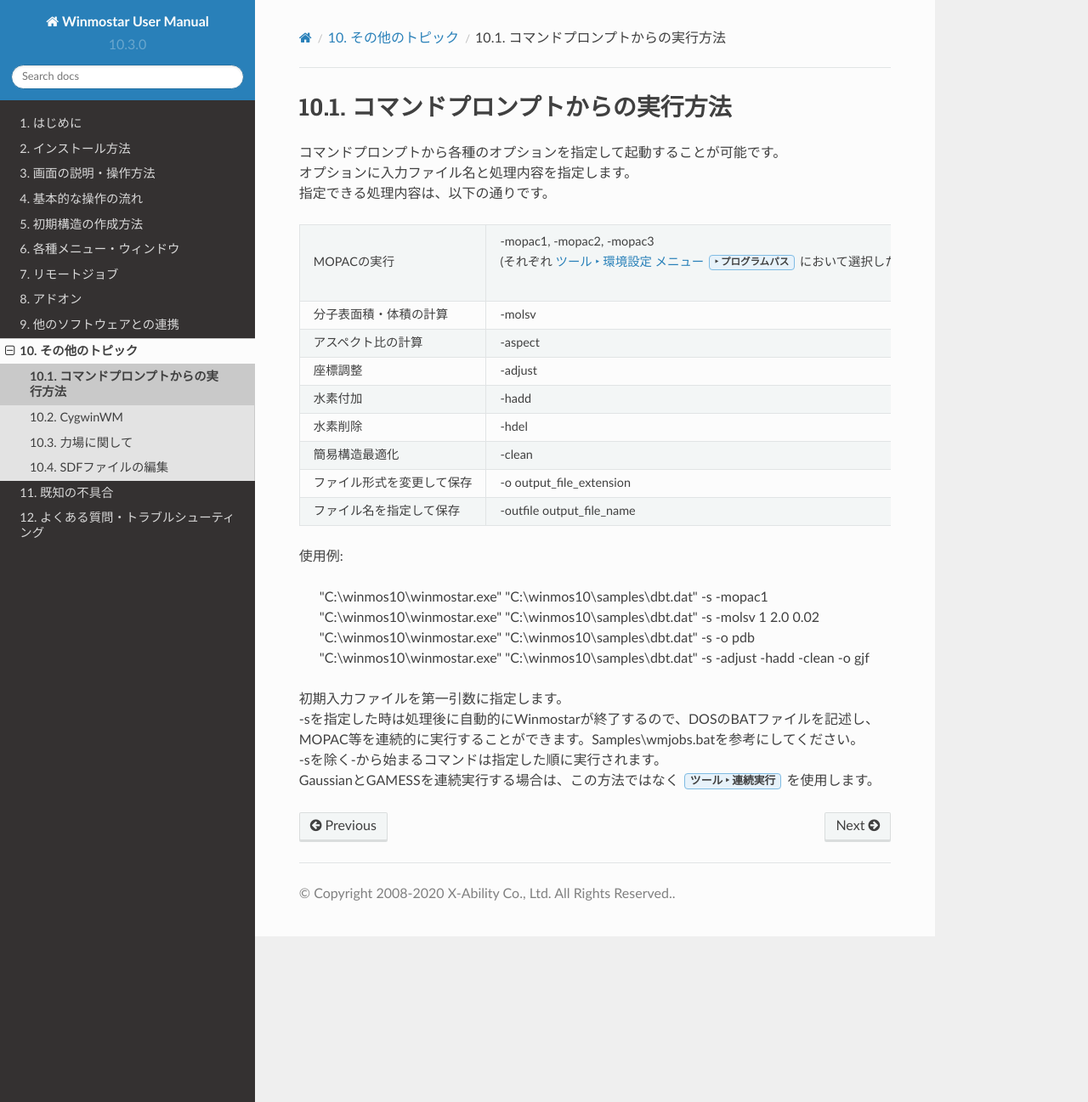
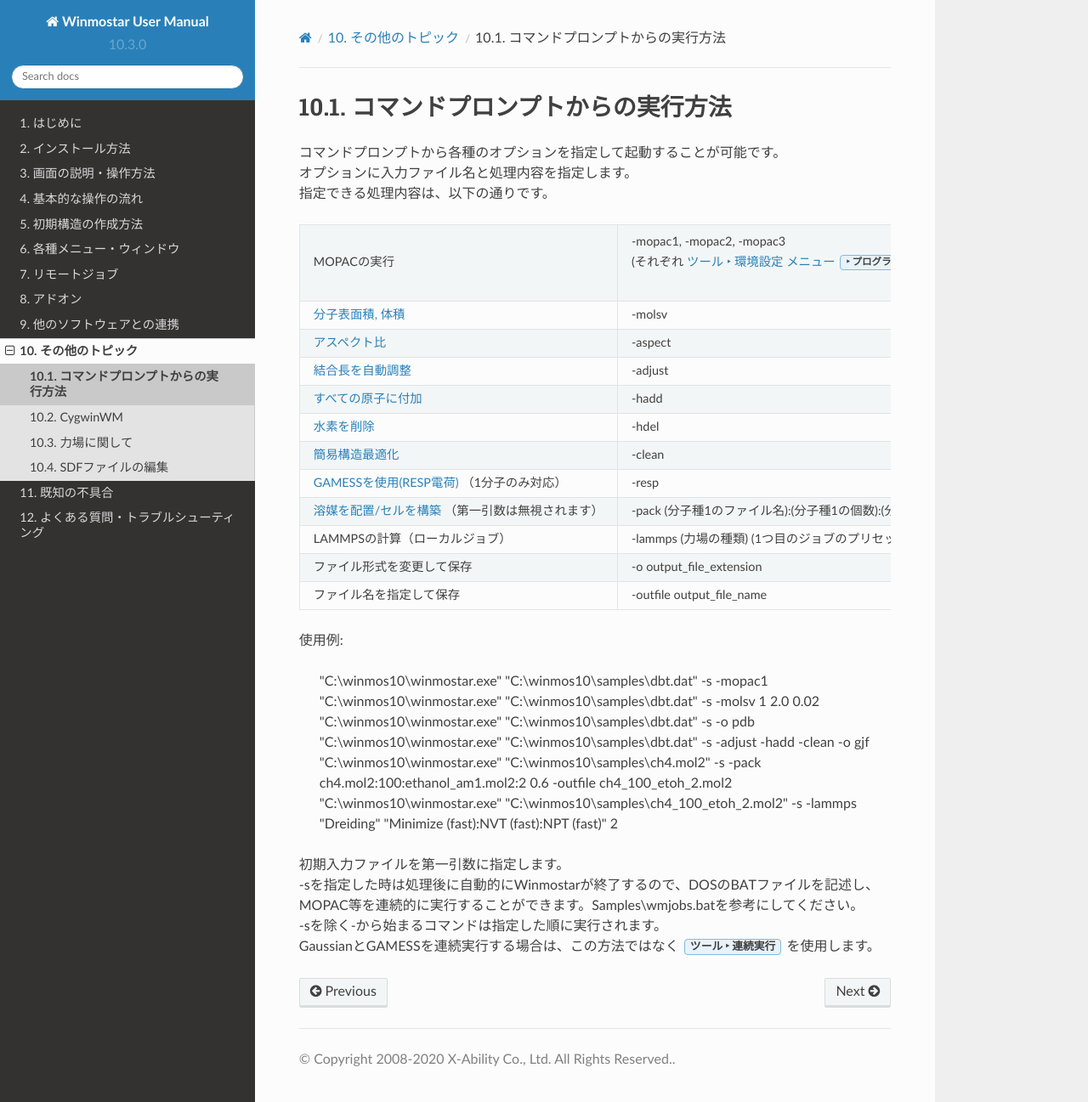
Before and after one commit to X-Ability/winmostar_doc, a Sphinx documentation site: the page built from source/advanced/commandline.rst, in a window 1280 px wide and 1297 px high. Shown: the whole window at 85% size. Built offline with Sphinx 7.4.7 and the Read the Docs theme 2.0.0, drawn with Linux system fonts in a browser that asks for light colours; formulas are drawn with MathJax 3.

```diff
--- a/source/advanced/commandline.rst
+++ b/source/advanced/commandline.rst
@@ -12,18 +12,24 @@
    * - MOPACの実行
      - | -mopac1, -mopac2, -mopac3
        | (それぞれ :ref:`preferences_top` :menuselection:`--> プログラムパス` において選択した3種のMOPACバイナリに対応)
-   * - 分子表面積・体積の計算
+   * - :ref:`tools_molesurf`
      - -molsv
-   * - アスペクト比の計算
+   * - :ref:`tools_aspect`
      - -aspect
-   * - 座標調整
+   * - :ref:`edit_auto_bondlength`
      - -adjust
-   * - 水素付加
+   * - :ref:`edit_addh_all`
      - -hadd
-   * - 水素削除
+   * - :ref:`edit_delh`
      - -hdel
-   * - 簡易構造最適化
+   * - :ref:`edit_clean`
      - -clean
+   * - :ref:`md_charge_resp` （1分子のみ対応）
+     - -resp
+   * - :ref:`md_solvate_buildcell` （第一引数は無視されます）
+     - -pack (分子種1のファイル名):(分子種1の個数):(分子種2のファイル名):(分子種2の個数)(以降、同様に列挙) (密度[g/cm^3])
+   * - LAMMPSの計算（ローカルジョブ）
+     - -lammps (力場の種類) (1つ目のジョブのプリセット名または設定ファイル名):(2つ目のジョブのプリセット名または設定ファイル名):(以降、同様に列挙) (並列数)
    * - ファイル形式を変更して保存
      - -o output_file_extension
    * - ファイル名を指定して保存
@@ -35,6 +41,8 @@
    \"C:\\winmos10\\winmostar.exe\" \"C:\\winmos10\\samples\\dbt.dat\" -s -molsv 1 2.0 0.02
    \"C:\\winmos10\\winmostar.exe\" \"C:\\winmos10\\samples\\dbt.dat\" -s -o pdb
    \"C:\\winmos10\\winmostar.exe\" \"C:\\winmos10\\samples\\dbt.dat\" -s -adjust -hadd -clean -o gjf
+   \"C:\\winmos10\\winmostar.exe\" \"C:\\winmos10\\samples\\ch4.mol2\" -s -pack ch4.mol2:100:ethanol_am1.mol2:2 0.6 -outfile ch4_100_etoh_2.mol2
+   \"C:\\winmos10\\winmostar.exe\" \"C:\\winmos10\\samples\\ch4_100_etoh_2.mol2\" -s -lammps "Dreiding" "Minimize (fast):NVT (fast):NPT (fast)" 2
 
 | 初期入力ファイルを第一引数に指定します。
 | -sを指定した時は処理後に自動的にWinmostarが終了するので、DOSのBATファイルを記述し、MOPAC等を連続的に実行することができます。Samples\\wmjobs.batを参考にしてください。
--- a/source/winmos/md/winmos_md.rst
+++ b/source/winmos/md/winmos_md.rst
@@ -123,6 +123,8 @@ Acpypeを使用
 
    メインウィンドウに表示されている分子（結晶）構造に対し、原子種毎に点電荷の値を直接指定することができます。主に固体系向けの機能です。
 
+.. _md_charge_resp:
+
 GAMESSを使用(RESP電荷)
 ^^^^^^^^^^^^^^^^^^^^^^^^
 
--- a/source/winmos/winmos_edit.rst
+++ b/source/winmos/winmos_edit.rst
@@ -489,6 +489,8 @@ x方向に座標を反転
 
    - せん断ひずみを与える場合は :guilabel:`Transform by shear strain` にチェックを入れます。変形する方向と与えるひずみを指定します。
 
+   - セルの角度を変更する場合は :guilabel:`Transform by angle` にチェックを入れます。変形する角度の種類と値を指定します。
+
    :guilabel:`2. Atomic positions` において原子の動かし方を指定します。
 
    - 原子位置は固定でセルのみ変更する場合は :guilabel:`Do not change` にチェックを入れます。
--- a/source/winmos/winmos_tools.rst
+++ b/source/winmos/winmos_tools.rst
@@ -102,6 +102,8 @@
    右下のテキストエリア
       分子の座標情報をXYZ形式で表示します。
 
+.. _tools_molesurf:
+
 分子表面積, 体積
 -------------------
 
@@ -118,6 +120,8 @@
    分子表面積/最小表面積 = S/4π(3V/4π)**(2/3)
    最小表面積 = 4π(3V/4π)**(2/3) (分子体積が等しい真球の表面積)
 
+
+.. _tools_aspect:
 
 アスペクト比
 -------------------
```
Also changed, not shown: source/winmos/md/winmos_lammps.rst (+8 -0 lines).
